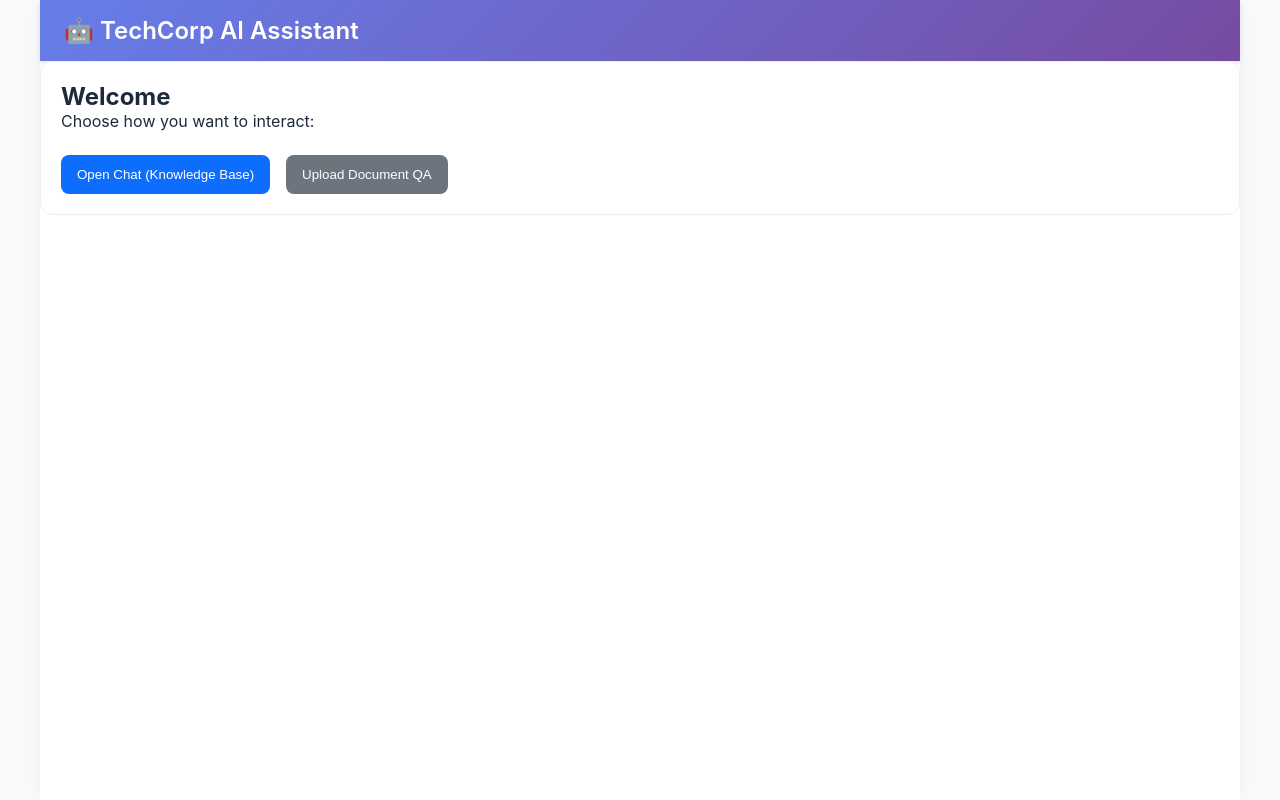
After one commit to sanjaykazi/Techcorp_ai, a Flask app: template rag-assistant/templates/home.html in a window 1280 px wide. The commit adds this page. Run offline with Flask 3, Linux system fonts and the light colour scheme; the template is opened without the code that fills it, so the values that code supplies are empty; parts of the project's set-up code (start-up, migrations or seed data) failed here and were passed over.

Commit message:
UI: add home page with navigation to Chat and Upload

```diff
--- a/rag-assistant/app.py
+++ b/rag-assistant/app.py
@@ -41,7 +41,12 @@ doc_processor = DocumentProcessor(vector_engine, docs_path=docs_path_override)
 print("[INIT] Document processor ready")
 
 @app.route('/')
-def index():
+def home():
+    """Render the home interface"""
+    return render_template('home.html')
+
+@app.route('/chat')
+def chat_page():
     """Render the chat interface"""
     return render_template('chat.html')
 
--- a/rag-assistant/templates/chat.html
+++ b/rag-assistant/templates/chat.html
@@ -15,6 +15,9 @@
                 <div class="status-bar">
                     <span class="status-indicator" id="status-dot"></span>
                     <span id="status-text">Ready</span>
+                </div>
+                <div>
+                    <a href="/" style="text-decoration: none; font-size: 14px;">Home</a>
                 </div>
             </div>
         </header>
--- /dev/null
+++ b/rag-assistant/templates/home.html
@@ -0,0 +1,38 @@
+<!DOCTYPE html>
+<html lang="en">
+<head>
+    <meta charset="UTF-8">
+    <meta name="viewport" content="width=device-width, initial-scale=1.0">
+    <title>TechCorp AI - Home</title>
+    <link rel="stylesheet" href="{{ url_for('static', filename='css/style.css') }}">
+    <style>
+        .home-actions { display: flex; gap: 16px; margin-top: 24px; }
+        .home-card { border: 1px solid #eee; border-radius: 12px; padding: 20px; background: #fff; }
+        .home-btn { padding: 12px 16px; border-radius: 8px; border: none; cursor: pointer; background: #0d6efd; color: #fff; }
+        .home-btn.secondary { background: #6c757d; }
+    </style>
+    </head>
+<body>
+    <div class="container">
+        <header>
+            <div class="header-content">
+                <h1>🤖 TechCorp AI Assistant</h1>
+            </div>
+        </header>
+        <div class="chat-container">
+            <div class="home-card">
+                <h2>Welcome</h2>
+                <p>Choose how you want to interact:</p>
+                <div class="home-actions">
+                    <form action="/chat" method="get">
+                        <button class="home-btn" type="submit">Open Chat (Knowledge Base)</button>
+                    </form>
+                    <form action="/upload" method="get">
+                        <button class="home-btn secondary" type="submit">Upload Document QA</button>
+                    </form>
+                </div>
+            </div>
+        </div>
+    </div>
+</body>
+</html>
```
